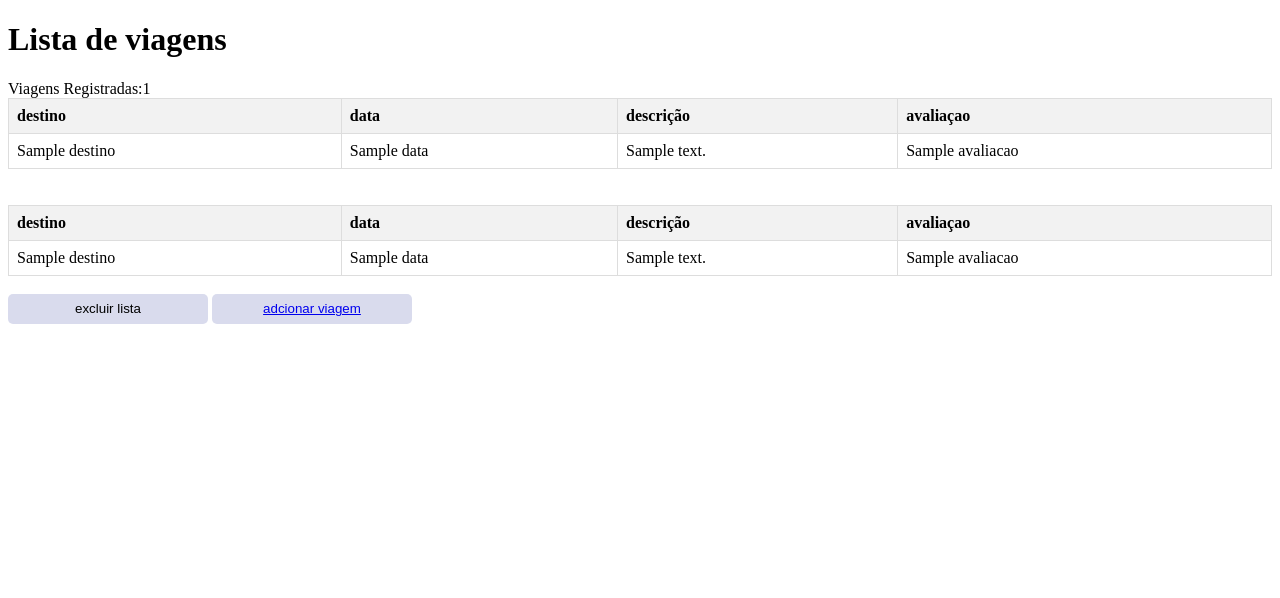
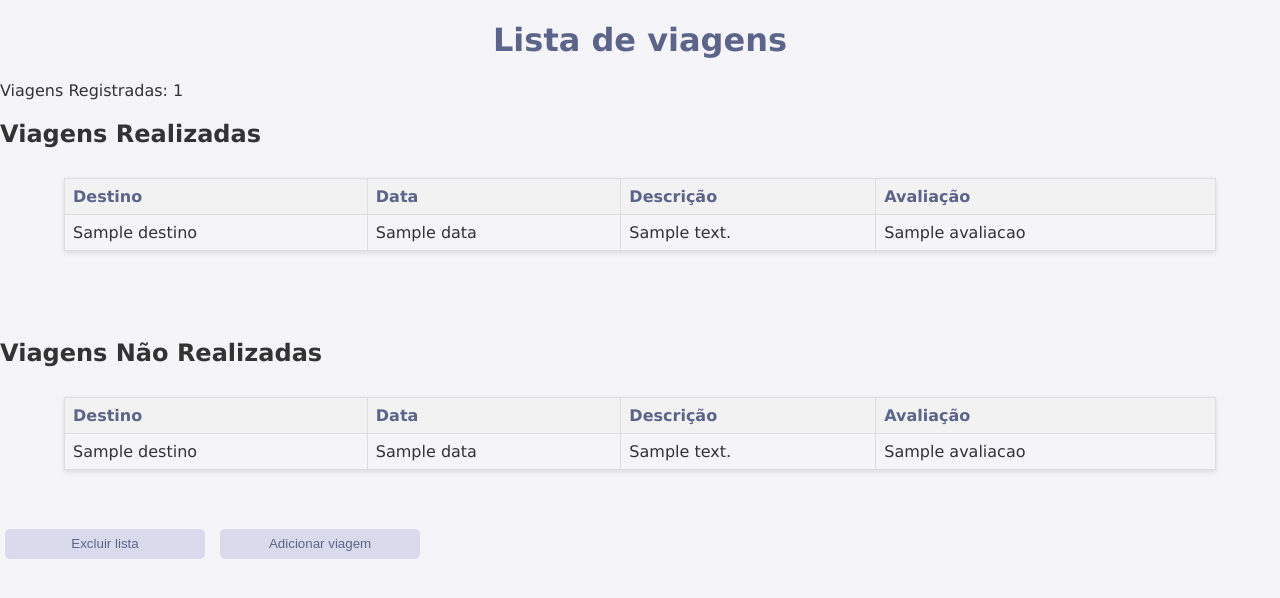
Before and after one commit to laura1050santos/rec-igor, a Flask app: template REC Igor/templates/lista.html in a window 1280 px wide. Shown: the top 598 px of the page. Run offline with Flask 3, Linux system fonts and the light colour scheme; the template is opened without the code that fills it: most values are stand-ins (such as "Sample title", 1, 10 or a date in 2020).

Commit message:
Add files via upload

```diff
--- a/REC Igor/controller/user.py
+++ b/REC Igor/controller/user.py
@@ -1,42 +1,46 @@
-from flask import Flask, Blueprint, request,render_template,session,flash,redirect,url_for,make_response,abort
-from model.viagens import Viagem,lista_viagem
-from json import *
+from flask import Flask, Blueprint, request, render_template, session, flash, redirect, url_for, make_response, abort
+from model.viagens import Viagem, lista_viagem
 
-userController= Blueprint('user',__name__)
+userController = Blueprint('user', __name__)
 
-
-
-@userController.route('/', methods= ["GET","POST"])
+@userController.route('/', methods=["GET", "POST"])
 def add():
     if request.method == "POST":
         destino = request.form.get("destino")
         data = request.form.get("data")
         desc = request.form.get("desc")
         avaliacao = request.form.get("av")
-        if destino and data and desc and avaliacao:
-            try:
-                av = int(avaliacao)  # Tenta converter o valor para inteiro
-                if av < 1 or av > 5:
-                    flash('Avaliação deve ser entre 1 e 5', 'error')
-                    return redirect(url_for('user.add'))
-                viagem = Viagem(destino, data, desc, avaliacao)
-                lista_viagem.append(viagem.__dict__)
-                session['viagem'] = lista_viagem
-                flash('Viagem adicionada com sucesso', 'success')
-                return redirect(url_for("user.set_cookie"))
-            except type(av) != int:
-                print("A string não pode ser convertida para um inteiro.")
-                flash('digite apenas numeros na avaliação','error')
-                abort(500)
+        status = request.form.get('status')
+
+        if destino and data and desc and avaliacao and status:
+            av = int(avaliacao)  # Tenta converter o valor para inteiro
+            if av < 1 or av > 5:
+                flash('Avaliação deve ser entre 1 e 5', 'error')
+                return render_template('add.html')
+            viagem = Viagem(destino, data, desc, avaliacao, status)
+            lista_viagem.append(viagem.__dict__)
+            session['viagem'] = lista_viagem
+            flash('Viagem adicionada com sucesso', 'success')
+            return redirect(url_for("user.set_cookie"))
         else:
-            flash('preencha todos os campos para adicionar a viagem', 'error')
+            flash('Preencha todos os campos para adicionar a viagem', 'error')
 
     return render_template('add.html')
 
 @userController.route('/lista')
 def lista():
-    nViagens= request.cookies.get('viagens')
-    return render_template('lista.html', viagens= session.get('viagem'), nViagens=nViagens)
+    viagemRealizada = []
+    viagemNaoRealizada = []
+    nViagens = request.cookies.get('viagens')
+    viagens = session.get('viagem', [])
+
+    for viagem in viagens:
+        if viagem['status'] == 'realizada':
+            viagemRealizada.append(viagem)
+        else:
+            viagemNaoRealizada.append(viagem)
+
+    return render_template('lista.html', viagemRealizada=viagemRealizada, viagemNaoRealizada=viagemNaoRealizada, nViagens=nViagens)
 
 @userController.route("/excluir-lista")
 def excluir():
@@ -45,35 +49,32 @@ def excluir():
 
 @userController.route("/set_cookie")
 def set_cookie():
-    resp =make_response("cookie criado!")
-    num=str(len(session.get('viagem', [])))
-    resp.set_cookie('viagens',num, max_age=60*60*24*7)
+    resp = make_response("cookie criado!")
+    num = str(len(session.get('viagem', [])))
+    resp.set_cookie('viagens', num, max_age=60*60*24*7)
     return resp
 
 @userController.route("/get_cookie")
 def get_cookie():
-    nViagens= request.cookies.get('viagens')
+    nViagens = request.cookies.get('viagens')
     if nViagens:
-        return f'numero de viagens cadastradas: {nViagens}'
+        return f'Número de viagens cadastradas: {nViagens}'
     else:
-        'nenhuma viagem encontrada'
-
+        return 'Nenhuma viagem encontrada'
 
 @userController.route("/delete_cookie")
 def delete_cookie():
-    resp =make_response("cookie deletado!")
+    resp = make_response("cookie deletado!")
     resp.set_cookie('viagens', '', expires=0)
     return resp
 
-rotaPriv=['user.lista']
-
+rotaPriv = ['user.lista']
 
 @userController.before_request
 def autenticar_rotas():
-    viagens=session.get('viagem')
+    viagens = session.get('viagem')
     if not viagens and request.endpoint in rotaPriv:
         return redirect(url_for('user.add'))
-
 
 @userController.errorhandler(404)
 def pageNotFound(error):
--- a/REC Igor/static/style.css
+++ b/REC Igor/static/style.css
@@ -1,72 +1,113 @@
-.content{
-    text-align: cente;
-    align-items: center;
-    display: inline-flexbox;
-    background-color:#5c648a;
-    color: #d9dbed;
-    border-radius: 5% ;
-    height: 550px;
-    width: 700px;
-    margin: auto;
-    padding: 30px 30px 30px 60px;
-    font-family:Verdana, Geneva, Tahoma, sans-serif;
-
+/* Estilos Gerais */
+body {
+    font-family: Verdana, Geneva, Tahoma, sans-serif;
+    background-color: #f4f4f9;
+    color: #333;
+    margin: 0;
+    padding: 0;
 }
 
-input{
+h1 {
+    text-align: center;
+    color: #5c648a;
+}
+
+.content {
+    text-align: center;
+    align-items: center;
+    display: flex;
+    flex-direction: column;
+    justify-content: center;
+    background-color: #5c648a;
+    color: #d9dbed;
+    border-radius: 5%;
+    height: auto;
+    width: 700px;
+    margin: 30px auto;
+    padding: 30px;
+}
+
+input,
+select {
     width: 90%;
     padding: 12px;
-    margin: 20px;
+    margin: 20px 0;
+    border: 1px solid #ccc;
+    border-radius: 4px;
+    font-size: 14px;
+}
 
+select {
+    background-color: #fff;
+    /* Cor de fundo do select */
+    -webkit-appearance: none;
+    /* Remover estilo padrão do navegador */
+    -moz-appearance: none;
+    appearance: none;
 }
-.flashes{
+
+.flashes {
     align-items: center;
     width: auto;
     height: 30px;
     border-radius: 5px;
     border: 2px;
     text-align: center;
-
 }
 
 .flashes .error {
     color: red;
-    border: 1px;
-    border: red;
+    border: 1px solid red;
 }
 
 .flashes .success {
     color: green;
-    border: 1px;
-    border: green;
+    border: 1px solid green;
 }
 
-button{
+button {
     align-items: center;
     width: 200px;
     height: 30px;
     border-radius: 5px;
-    border: 2px;
+    border: 2px solid #d9dbed;
     background-color: #d9dbed;
+    color: #5c648a;
+    text-decoration: none;
+    display: inline-block;
+    text-align: center;
+    margin: 10px 5px;
+    cursor: pointer;
+}
 
-
-}
 table {
     border-collapse: collapse;
-    width: 100%;
+    width: 90%;
+    margin: 30px auto;
+    box-shadow: 0 2px 5px rgba(0, 0, 0, 0.1);
 }
-th, td {
+
+th,
+td {
     border: 1px solid #ddd;
     padding: 8px;
     text-align: left;
 }
+
 th {
     background-color: #f2f2f2;
+    color: #5c648a;
 }
+
 tr:nth-child(even) {
     background-color: #f9f9f9;
 }
 
-ul{
+ul {
     list-style: none;
 }
+
+a {
+    color: inherit;
+    text-decoration: none;
+}
--- a/REC Igor/templates/lista.html
+++ b/REC Igor/templates/lista.html
@@ -3,27 +3,25 @@
 <head>
     <meta charset="UTF-8">
     <meta name="viewport" content="width=device-width, initial-scale=1.0">
-    <title>suas viagens</title>
+    <title>Suas viagens</title>
     <link rel="stylesheet" href="{{ url_for('static', filename='style.css') }}">
-
 </head>
 <body>
   <h1>Lista de viagens</h1>
-  Viagens Registradas:{{ nViagens }}
-  {% if viagemRealizada  %}
+  Viagens Registradas: {{ nViagens }}
 
+  {% if viagemRealizada %}
+        <h2>Viagens Realizadas</h2>
         <table border="1">
             <thead>
                 <tr>
-                <th>destino</th>
-                <th>data </th>
-                <th> descrição</th>
-                <th>avaliaçao</th>
-
+                    <th>Destino</th>
+                    <th>Data</th>
+                    <th>Descrição</th>
+                    <th>Avaliação</th>
                 </tr>
             </thead>
             <tbody>
-
                 {% for viagem in viagemRealizada %}
                 <tr>
                     <td>{{ viagem.destino }}</td>
@@ -34,21 +32,24 @@
                 {% endfor %}
             </tbody>
         </table>
+  {% else %}
+      <p>Não há viagens realizadas.</p>
   {% endif %}
 
   <br><br>
+
+  <h2>Viagens Não Realizadas</h2>
+  {% if viagemNaoRealizada %}
         <table border="1">
             <thead>
                 <tr>
-        <th>destino</th>
-        <th>data </th>
-        <th> descrição</th>
-        <th>avaliaçao</th>
-
+                    <th>Destino</th>
+                    <th>Data</th>
+                    <th>Descrição</th>
+                    <th>Avaliação</th>
                 </tr>
             </thead>
             <tbody>
-    {% if viagemNaoRealizada  %}
                 {% for viagem in viagemNaoRealizada %}
                 <tr>
                     <td>{{ viagem.destino }}</td>
@@ -57,14 +58,17 @@
                     <td>{{ viagem.avaliacao }}</td>
                 </tr>
                 {% endfor %}
-    {% endif %}
             </tbody>
         </table>
+  {% else %}
+      <p>Não há viagens não realizadas.</p>
+  {% endif %}
+
   <br>
-<form  action="/excluir-lista">
-<button class="button" type="submit" > excluir lista</button>
-<button> <a href="{{ url_for('user.add') }}">adcionar viagem</a> </button>
+  <form action="/excluir-lista">
+    <button class="button" type="submit">Excluir lista</button>
+    <button><a href="{{ url_for('user.add') }}">Adicionar viagem</a></button>
+  </form>
 
-</form>
 </body>
 </html>
```
Also changed, not shown: REC Igor/templates/add.html (+4 -3 lines), REC Igor/model/viagens.py (line endings or trailing spaces). Lines whose indentation alone changed are shown as unchanged.
